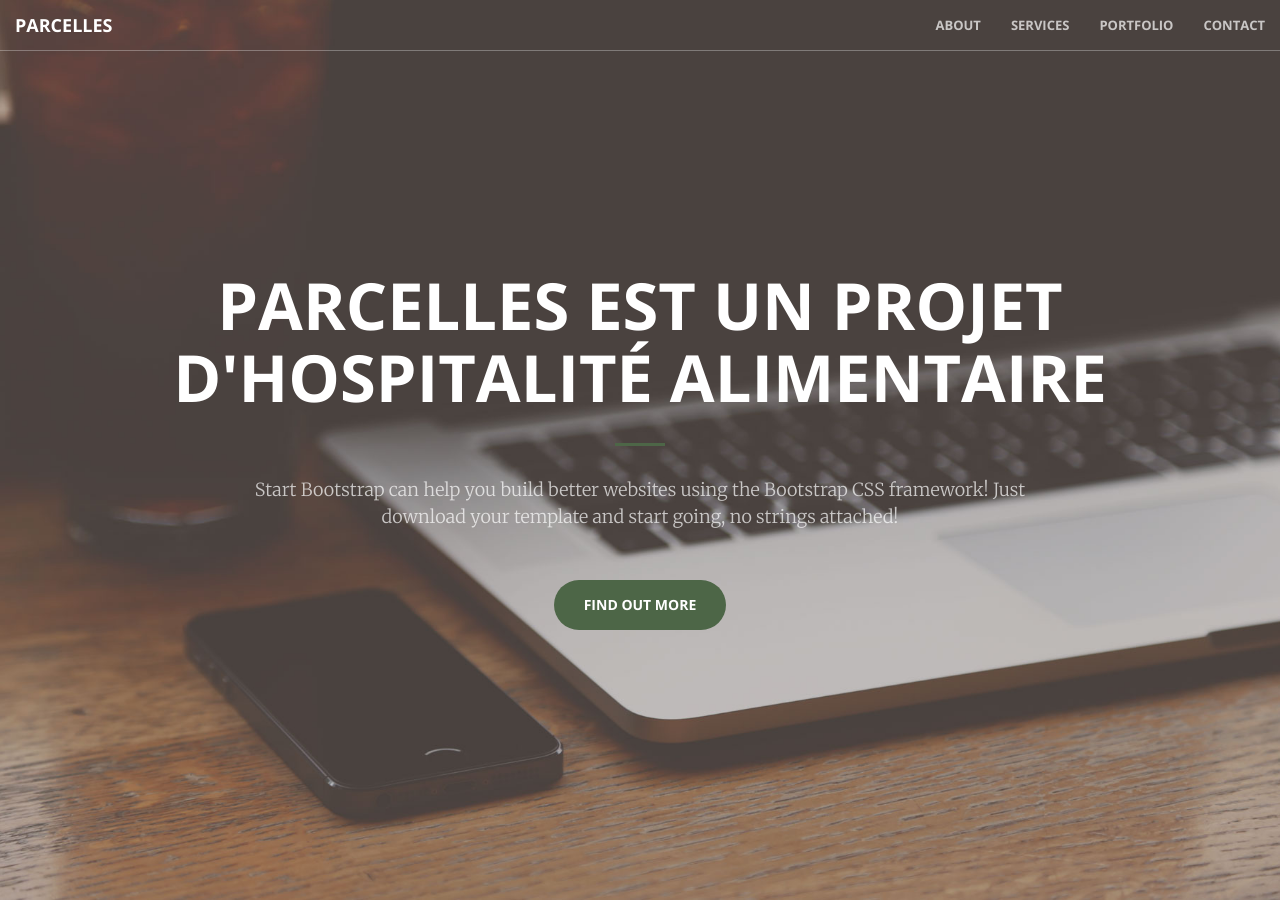
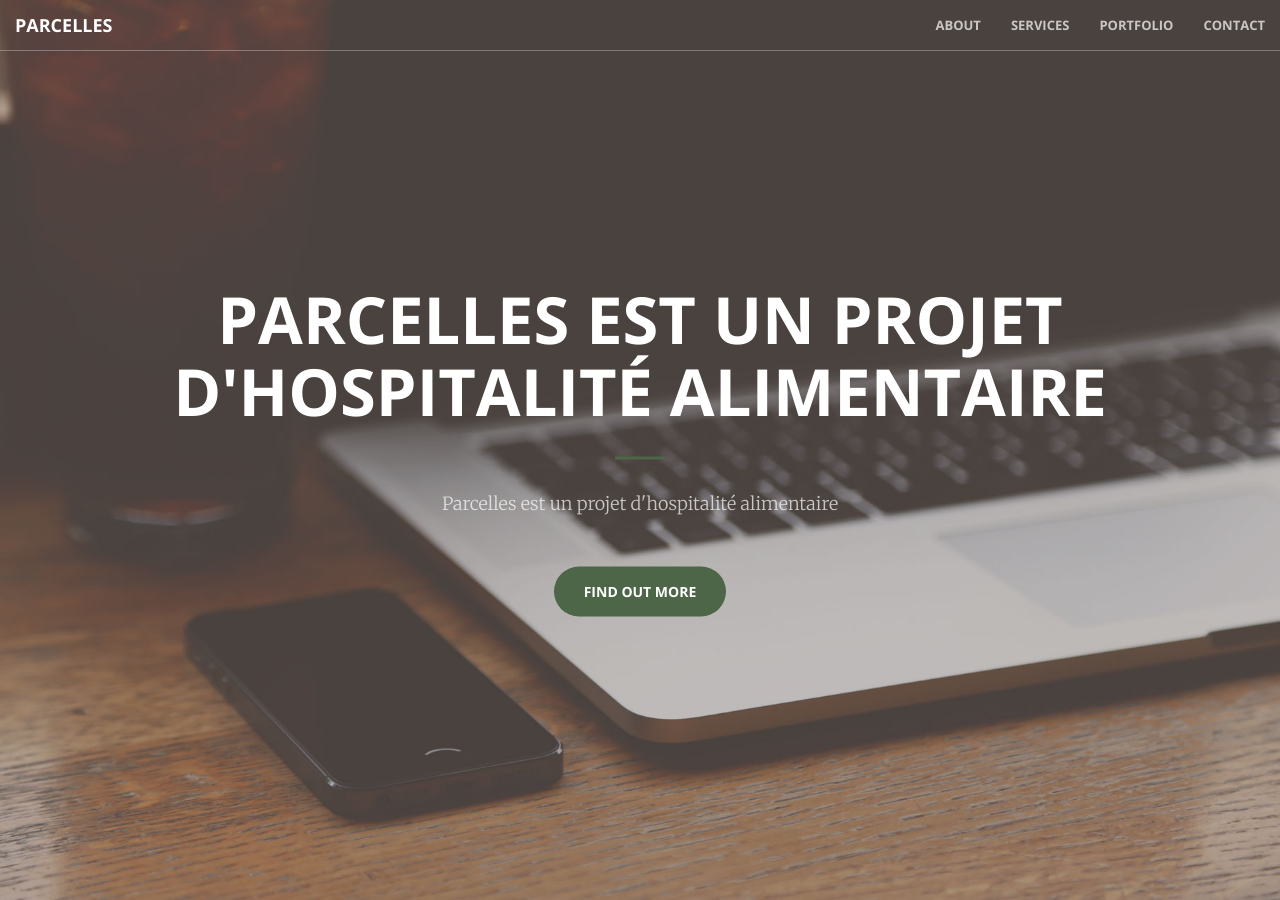
Before and after one commit to stackbit-projects/pleasant-europa-2d049, a Jekyll site: the page built from index.html, in a window 1280 px wide and 900 px high. Built offline with Jekyll 4.4.1, drawn with Linux system fonts in a browser that asks for light colours.

Commit message:
header.html: changed

```diff
--- a/_includes/header.html
+++ b/_includes/header.html
@@ -3,7 +3,7 @@
         <div class="header-content-inner">
             <h1>Parcelles est un projet d'hospitalité alimentaire</h1>
             <hr>
-            <p>Start Bootstrap can help you build better websites using the Bootstrap CSS framework! Just download your template and start going, no strings attached!</p>
+            <p>Parcelles est un projet d'hospitalité alimentaire</p>
             <a href="#about" class="btn btn-primary btn-xl page-scroll">Find Out More</a>
         </div>
     </div>
```
